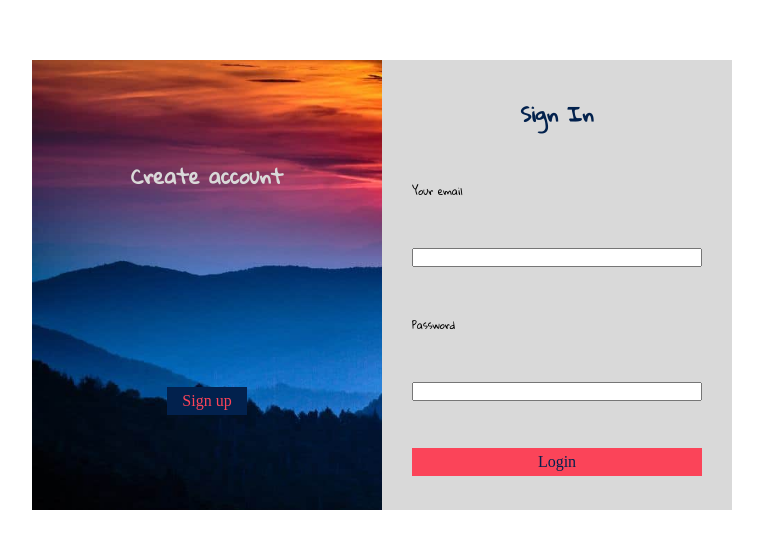
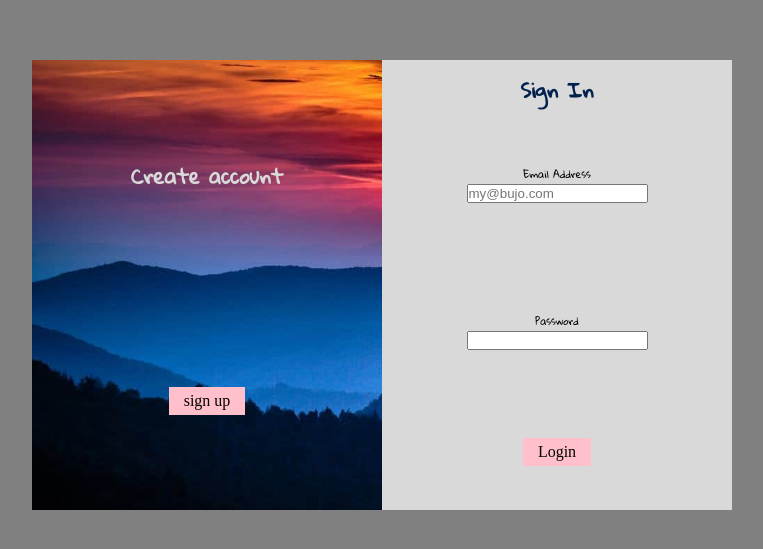
Before and after one commit to poli-vorobeva/bujo, a React app in the folder client/: page /#/ in a window 1280 px wide. Shown: the part 115-664 px from the top of the page, without its empty margins (258-1021 px from the left). Built offline with nearby package versions, Linux system fonts and the light colour scheme; no server answers.

Commit message:
fix: fix AuthComp

```diff
--- a/client/src/app.tsx
+++ b/client/src/app.tsx
@@ -1,10 +1,16 @@
 import React, { useEffect } from "react";
 import { test } from "./requestToServer";
-import RegForm from "./components/RegForm";
+import GlobalStyles from "./global";
+import Auth from "./components/Auth";
 
 export const App = () => {
-  useEffect(() => {
-    test();
-  }, []);
-  return <RegForm />;
+  // useEffect(() => {
+  //   test();
+  // }, []);
+  return (
+    <>
+      <GlobalStyles />
+      <Auth />;
+    </>
+  );
 };
--- /dev/null
+++ b/client/src/components/Auth.tsx
@@ -0,0 +1,259 @@
+import React, { useState } from "react";
+import styled from "styled-components";
+import { Formik, Form, useField } from "formik";
+import * as yup from "yup";
+import { colors } from "../variables";
+import bgForm from "../../public/images/sunset.jpg";
+
+interface ITextProp {
+  label: string;
+  name: string;
+  type: string;
+  placeholder: string;
+}
+
+interface IStyle {
+  bg?: string;
+  textColor?: string;
+}
+
+const FormStyled = styled.div<{ mode: string }>`
+  position: absolute;
+  top: 0;
+  left: ${({ mode }) => (mode === "signin" ? "50%" : "0px")};
+  display: ${({ mode }) => (mode === "signin" ? "none" : "flex")};
+  z-index: ${({ mode }) => (mode === "signin" ? 0 : 20)};
+  width: 50%;
+  height: 100%;
+  display: flex;
+  flex-direction: column;
+  justify-content: space-around;
+  flex-grow: 0;
+  padding: 10px 30px;
+  transition: all 1s;
+  background-color: ${colors.light};
+`;
+
+const Button = styled.button<{ styleComp: IStyle }>`
+  padding: 5px 15px;
+  font-size: 16px;
+  border: none;
+  color: ${({ styleComp }) => styleComp.textColor};
+  background-color: ${({ styleComp }) => styleComp.bg};
+`;
+
+const ErrorMessageStyled = styled.div`
+  color: red;
+`;
+
+const TextInputStyled = styled.div <{  }>`
+  padding: 20px 0;
+  display: flex;
+  flex-direction:column;
+  justify-content: center;
+  align-items: center;
+  width: 100%;
+`;
+
+const TextInput = (props: ITextProp) => {
+  const [field, meta] = useField(props);
+  return (
+    <TextInputStyled>
+      <label htmlFor={props.name}>{props.label}</label>
+      <input
+        {...field}
+        name={props.name}
+        type={props.type}
+        placeholder={props.placeholder}
+      />
+      {meta.touched && meta.error ? (
+        <ErrorMessageStyled>{meta.error}</ErrorMessageStyled>
+      ) : null}
+    </TextInputStyled>
+  );
+};
+
+const Title = styled.h2<{ light: boolean }>`
+  width: 100%;
+  text-align: center;
+  font-size: 20px;
+  color: ${({ light }) => (light ? colors.light : colors.dark)};
+`;
+
+
+const SchemaIn = yup.object({
+  email: yup.string().email("Invalid email").required("This field is required"),
+  password: yup
+    .string()
+    .min(6, "Must have at least 6 characters")
+    .required("This field is required"),
+});
+// const SchemaUp = yup.object({
+//  SchemaIn,  name:yup
+//  .string()
+//  .min(2, "Too Short!")
+//  .max(15, "Must be 15 characters or less")
+//  .required("This field is required"),
+// });
+
+interface ITextForm {
+  mode: string;
+  title: string;
+  buttonName: string;
+}
+
+const TextFormStyled = styled(Form) <{ }>`
+  display: flex;
+  flex-direction:column;
+  justify-content: space-around;
+  align-items: center;
+  width: 100%;
+  height: 100%;
+`;
+
+const SignupForm = (props: ITextForm) => {
+  return (
+    <FormStyled mode={props.mode}>
+      <Title light={false}>{props.title}</Title>
+      <Formik
+        initialValues={
+          {
+            password: "",
+            email: "",
+          }}
+        validationSchema={SchemaIn}
+        onSubmit={(values, { setSubmitting }) => {
+          console.log(values);
+          // setTimeout(() => {
+          //   alert(JSON.stringify(values, null, 2));
+          //   setSubmitting(false);
+          // }, 400);
+        }}
+      >
+
+        <TextFormStyled  >
+          {/* {(props.mode==="signup") ?
+
+          <MyTextInput
+            label="First Name"
+            name="name"
+            type="text"
+            placeholder="Valentina"
+          />
+          : null */}
+
+
+
+          <TextInput
+            label="Email Address"
+            name="email"
+            type="email"
+            placeholder="my@bujo.com"
+          />
+
+          <TextInput
+            label="Password"
+            name="password"
+            type="password"
+            placeholder=""
+          />
+
+          <Button styleComp={{ bg: "pink", textColor: "black" }} type="submit">
+            {props.buttonName}
+          </Button>
+        </TextFormStyled >
+      </Formik>
+    </FormStyled>
+  );
+};
+
+const ChangeFormStyled = styled.div <{ mode: string }>`
+  position: absolute;
+  left: ${({ mode }) => (mode === "signin" ? "0px" : "50%")};
+  display: flex;
+  flex-wrap: wrap;
+  justify-content: center;
+  align-items: center;
+  transition: all 1s;
+  width: 50%;
+  height: 100%;
+`;
+
+interface IChangeForm {
+  mode: string;
+  title: string;
+  style: IStyle;
+  buttonTitle: string;
+  handleSubmit: () => void;
+}
+
+const ChangeForm = (prop: IChangeForm) => {
+  return (
+    <ChangeFormStyled mode={prop.mode}>
+      <Title light={true}>{prop.title}</Title>
+      <Button styleComp={prop.style} onClick={prop.handleSubmit}>
+        {prop.buttonTitle}
+      </Button>
+    </ChangeFormStyled>
+  );
+};
+
+const Overlay = styled.div`
+  width: 100%;
+  height: 100%;
+  display: flex;
+  justify-content: center;
+  align-items: center;
+  position: fixed;
+  top: 0;
+  bottom: 0;
+  background-color: gray;
+`;
+
+const ContainerStyled = styled.div`
+  background: url(${bgForm}) 0 0 / cover;
+  width: 700px;
+  height: 450px;
+  position: relative;
+`;
+
+
+const signin = {
+  title: "Sign In",
+  nameButton: "Login",
+  changeTitle: "Create account",
+  changeButtonName: "sign up"
+}
+
+const signup = {
+  title: "Sign Up",
+  nameButton: "Register",
+  changeTitle: "Have an account?",
+  changeButtonName: "sign in"
+}
+
+const Auth = () => {
+  const [mode, setMode] = useState("signin")
+  const handleChangeButton = () => {
+    (mode === "signin" ? setMode("signup") : setMode("signin"))
+  }
+  const prop = (mode === "signin") ? signin : signup;
+  return (
+    <Overlay>
+      <ContainerStyled>
+        <SignupForm mode={mode}
+                    title={prop.title}
+                    buttonName={prop.nameButton}
+        />
+        <ChangeForm mode={mode}
+                    buttonTitle={prop.changeButtonName}
+                    style={{ textColor: "black", bg: "pink" }}
+                    handleSubmit={handleChangeButton}
+                    title={prop.changeTitle}
+        />
+      </ContainerStyled>
+    </Overlay>
+  );
+};
+
+export default Auth;
--- a/client/src/index.tsx
+++ b/client/src/index.tsx
@@ -1,6 +1,7 @@
 import { createRoot } from "react-dom/client";
 import React from "react";
 import { App } from "./app";
+import './firebase'
 
 const root = createRoot(document.getElementById("root"));
 root.render(<App />);
```
